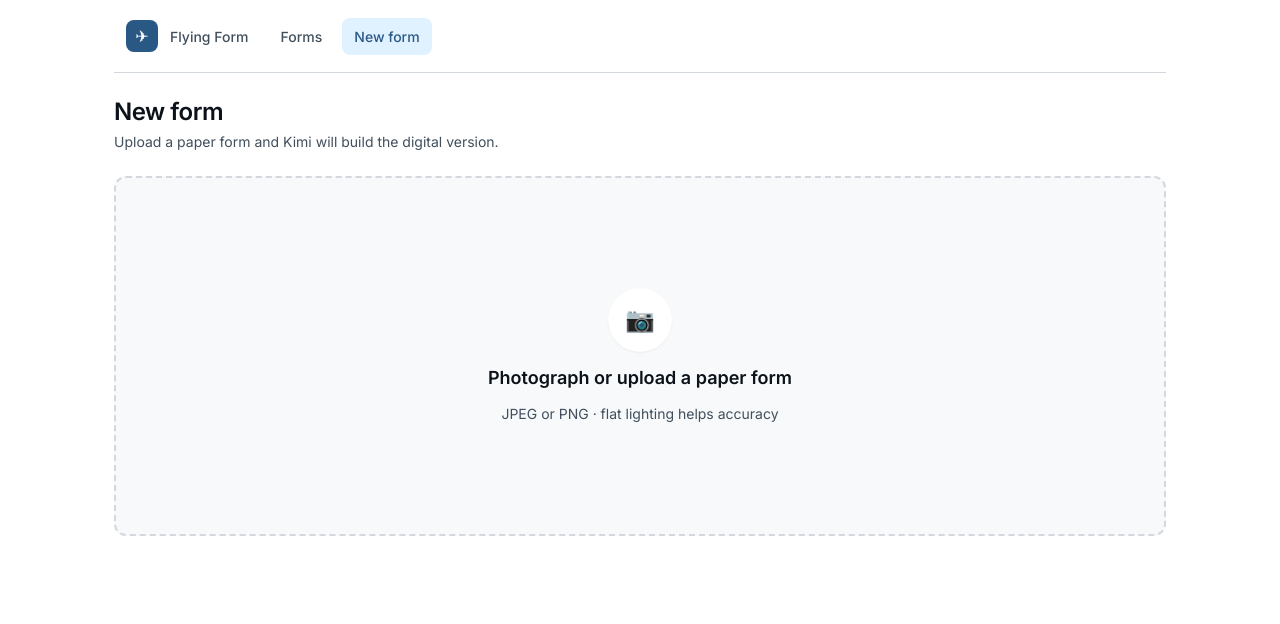
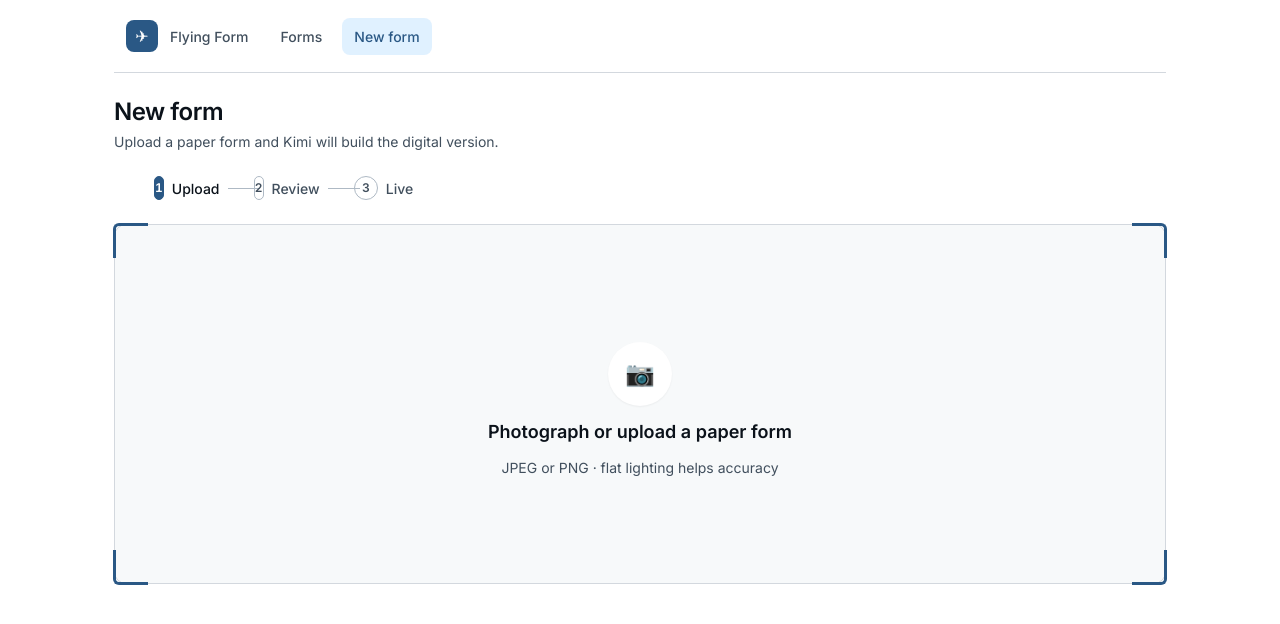
Before and after one commit to wei/flying-form, a React (Vite) app in the folder app/: page /admin/new in a window 1280 px wide. Shown: the top 624 px of the page. Built offline with nearby package versions, Linux system fonts and the light colour scheme.

Commit message:
Enterprise redesign: Inter, forms data table with live counts, create-flow stages, viewfinder signature, copy link, fill hierarchy

```diff
--- a/app/src/components/ScanModal.tsx
+++ b/app/src/components/ScanModal.tsx
@@ -55,7 +55,10 @@ export default function ScanModal({ onResult, onClose }: Props) {
     >
       <div className="modal" onClick={(e) => e.stopPropagation()}>
         <h2>Scan success QR</h2>
-        <div id="qr-reader" style={{ width: 320 }} />
+        <div className="viewfinder" style={{ width: 320 }}>
+          <span className="vf" aria-hidden="true" />
+          <div id="qr-reader" style={{ width: 320 }} />
+        </div>
         <button className="btn secondary" onClick={onClose}>
           Cancel
         </button>
--- a/app/src/index.css
+++ b/app/src/index.css
@@ -1,3 +1,5 @@
+@import "@fontsource-variable/inter";
+
 :root {
   /* ----- OKLCH palette: restrained enterprise cobalt ----- */
   --bg: oklch(1 0 0);
@@ -316,6 +318,39 @@ a:hover { text-decoration: underline; }
 }
 .form-card .jp { font-size: var(--text-xs); color: var(--muted); }
 
+/* ---------- Forms table ---------- */
+.table-wrap { overflow-x: auto; }
+.table-skeleton { display: flex; flex-direction: column; gap: var(--space-2); }
+.forms-table tbody tr:focus-visible { outline: 2px solid var(--primary); outline-offset: -2px; }
+.forms-table .col-qr { width: 60px; }
+.forms-table td.col-qr { padding: var(--space-2) var(--space-3); line-height: 0; }
+.forms-table .num { text-align: right; font-variant-numeric: tabular-nums; }
+.forms-table .cell-title { display: block; font-weight: 600; color: var(--ink); }
+.forms-table .cell-sub { display: block; font-size: var(--text-xs); color: var(--muted); margin-top: 0.1rem; }
+.forms-table .muted-cell { color: var(--muted); white-space: nowrap; font-variant-numeric: tabular-nums; }
+
+/* ---------- Signature: viewfinder corners ----------
+   The product's loop is optical (photograph paper, scan QR).
+   Capture/scan surfaces carry QR finder-corner brackets. */
+.viewfinder {
+  position: relative;
+}
+.viewfinder::before,
+.viewfinder::after,
+.viewfinder > .vf::before,
+.viewfinder > .vf::after {
+  content: "";
+  position: absolute;
+  width: 18px;
+  height: 18px;
+  border: 2.5px solid var(--primary);
+  pointer-events: none;
+}
+.viewfinder::before { top: -2px; left: -2px; border-right: none; border-bottom: none; border-top-left-radius: 6px; }
+.viewfinder::after { top: -2px; right: -2px; border-left: none; border-bottom: none; border-top-right-radius: 6px; }
+.viewfinder > .vf::before { bottom: -2px; left: -2px; border-right: none; border-top: none; border-bottom-left-radius: 6px; }
+.viewfinder > .vf::after { bottom: -2px; right: -2px; border-left: none; border-top: none; border-bottom-right-radius: 6px; }
+
 /* ---------- Empty states ---------- */
 .empty-state {
   display: flex;
@@ -343,6 +378,38 @@ a:hover { text-decoration: underline; }
   font-size: 1.25rem;
 }
 
+/* ---------- Create-flow stages (a real ordered sequence) ---------- */
+.stages {
+  display: flex;
+  align-items: center;
+  gap: var(--space-3);
+  margin-bottom: var(--space-6);
+  font-size: var(--text-sm);
+}
+.stage {
+  display: flex;
+  align-items: center;
+  gap: var(--space-2);
+  color: var(--muted);
+  font-weight: 500;
+}
+.stage-dot {
+  display: grid;
+  place-items: center;
+  width: 1.5rem;
+  height: 1.5rem;
+  border-radius: var(--radius-full);
+  border: 1.5px solid var(--border-strong);
+  font-size: var(--text-xs);
+  font-weight: 600;
+  font-variant-numeric: tabular-nums;
+}
+.stage.current { color: var(--ink); }
+.stage.current .stage-dot { border-color: var(--primary); background: var(--primary); color: var(--primary-ink); }
+.stage.done { color: var(--primary); }
+.stage.done .stage-dot { border-color: var(--primary); color: var(--primary); }
+.stage-rule { flex: 0 0 2rem; height: 1px; background: var(--border-strong); }
+
 /* ---------- New form flow ---------- */
 .dropzone {
   display: flex;
@@ -352,7 +419,7 @@ a:hover { text-decoration: underline; }
   gap: var(--space-3);
   min-height: 360px;
   padding: var(--space-8);
-  border: 2px dashed var(--border);
+  border: 1px solid var(--border);
   border-radius: var(--radius-lg);
   background: var(--surface);
   cursor: pointer;
@@ -361,6 +428,15 @@ a:hover { text-decoration: underline; }
 }
 .dropzone:hover { border-color: var(--primary); background: var(--primary-subtle); }
 .dropzone:focus-within { border-color: var(--primary); background: var(--primary-subtle); }
+/* larger finder corners on the big capture surface */
+.dropzone.viewfinder::before,
+.dropzone.viewfinder::after,
+.dropzone.viewfinder > .vf::before,
+.dropzone.viewfinder > .vf::after {
+  width: 32px;
+  height: 32px;
+  border-width: 3px;
+}
 .dz-icon {
   width: 4rem;
   height: 4rem;
@@ -465,8 +541,10 @@ a:hover { text-decoration: underline; }
   border: 1px solid var(--border);
   border-radius: var(--radius-lg);
 }
-.detail-side .qr-box { margin-bottom: var(--space-3); }
-.detail-side a { font-size: var(--text-sm); font-weight: 500; word-break: break-all; }
+.detail-side .qr-box { margin-bottom: var(--space-4); }
+.side-actions { display: flex; gap: var(--space-2); justify-content: center; flex-wrap: wrap; }
+.side-actions .btn { font-size: var(--text-xs); padding: 0.4rem 0.7rem; }
+.side-actions a:hover { text-decoration: none; }
 .detail-side .meta { margin-top: var(--space-2); font-size: var(--text-sm); color: var(--muted); }
 .detail-main { flex: 1; min-width: 320px; overflow-x: auto; }
 
@@ -570,7 +648,15 @@ dialog.modal-backdrop::backdrop { background: oklch(0 0 0 / 0.45); }
 
 .progress { height: 6px; background: var(--border); border-radius: var(--radius-full); overflow: hidden; }
 .progress-bar { height: 100%; background: var(--primary); transition: width 250ms ease-out; }
-.step-label { color: var(--muted); font-size: var(--text-sm); margin: var(--space-3) 0 var(--space-5); }
+.step-count {
+  color: var(--muted);
+  font-size: var(--text-xs);
+  font-weight: 600;
+  font-variant-numeric: tabular-nums;
+  margin: var(--space-3) 0 var(--space-1);
+}
+.section-title { margin-bottom: var(--space-5); text-wrap: balance; }
+.fill-header h1 { text-wrap: balance; }
 
 .fill-footer {
   position: fixed;
--- a/app/src/pages/AdminFormDetail.tsx
+++ b/app/src/pages/AdminFormDetail.tsx
@@ -20,6 +20,7 @@ export default function AdminFormDetail() {
   const [form, setForm] = useState<StoredForm | null | undefined>(undefined);
   const [subs, setSubs] = useState<Submission[]>([]);
   const [scanning, setScanning] = useState(false);
+  const [copied, setCopied] = useState(false);
   const nav = useNavigate();
   const dialogRef = useRef<HTMLDialogElement>(null);
 
@@ -88,12 +89,25 @@ export default function AdminFormDetail() {
     >
       <div className="detail-grid">
         <aside className="detail-side">
-          <div className="qr-box">
+          <div className="qr-box viewfinder">
+            <span className="vf" aria-hidden="true" />
             <LinkedQR value={`${location.origin}/f/${form.id}`} size={160} />
           </div>
-          <a href={`/f/${form.id}`} target="_blank" rel="noreferrer">
-            Open form
-          </a>
+          <div className="side-actions">
+            <a className="btn secondary" href={`/f/${form.id}`} target="_blank" rel="noreferrer">
+              Open form
+            </a>
+            <button
+              className="btn secondary"
+              onClick={() => {
+                navigator.clipboard.writeText(`${location.origin}/f/${form.id}`);
+                setCopied(true);
+                setTimeout(() => setCopied(false), 1500);
+              }}
+            >
+              {copied ? "Copied" : "Copy link"}
+            </button>
+          </div>
           <p className="meta">{subs.length} {subs.length === 1 ? "submission" : "submissions"}</p>
         </aside>
 
--- a/app/src/pages/AdminNew.tsx
+++ b/app/src/pages/AdminNew.tsx
@@ -53,13 +53,38 @@ export default function AdminNew() {
     }
   };
 
+  const stageIndex =
+    stage.s === "pick" || stage.s === "generating" || stage.s === "error"
+      ? 0
+      : stage.s === "preview" || stage.s === "publishing"
+        ? 1
+        : 2;
+  const STAGES = ["Upload", "Review", "Live"];
+
   return (
     <AdminShell
       title="New form"
       subtitle="Upload a paper form and Kimi will build the digital version."
     >
+      <ol className="stages" aria-label="Create form progress">
+        {STAGES.map((name, i) => (
+          <li
+            key={name}
+            className={`stage${i === stageIndex ? " current" : i < stageIndex ? " done" : ""}`}
+            aria-current={i === stageIndex ? "step" : undefined}
+          >
+            <span className="stage-dot" aria-hidden="true">
+              {i < stageIndex ? "✓" : i + 1}
+            </span>
+            {name}
+            {i < STAGES.length - 1 && <span className="stage-rule" aria-hidden="true" />}
+          </li>
+        ))}
+      </ol>
+
       {stage.s === "pick" && (
-        <label className="dropzone">
+        <label className="dropzone viewfinder">
+          <span className="vf" aria-hidden="true" />
           <input
             type="file"
             accept="image/*"
@@ -110,7 +135,8 @@ export default function AdminNew() {
       {stage.s === "published" && (
         <div className="published">
           <h2>Form is live</h2>
-          <div className="qr-box">
+          <div className="qr-box viewfinder">
+            <span className="vf" aria-hidden="true" />
             <LinkedQR value={`${location.origin}/f/${stage.formId}`} size={260} />
           </div>
           <p>
--- a/app/src/pages/Fill.tsx
+++ b/app/src/pages/Fill.tsx
@@ -47,7 +47,8 @@ export default function Fill() {
         <div className="success-check" aria-hidden="true">✓</div>
         <h1>{t("successTitle", lang)}</h1>
         <p>{t("successBody", lang)}</p>
-        <div className="qr-box">
+        <div className="qr-box viewfinder">
+          <span className="vf" aria-hidden="true" />
           <LinkedQR value={qrPayload} size={220} />
         </div>
         <p className="sub-ref">#{subId}</p>
@@ -99,10 +100,12 @@ export default function Fill() {
       >
         <div className="progress-bar" style={{ width: `${((step + 1) / sections.length) * 100}%` }} />
       </div>
-      <p className="step-label">
-        {t("step", lang)} {step + 1} {t("of", lang)} {sections.length} ·{" "}
+      <p className="step-count">
+        {t("step", lang)} {step + 1} {t("of", lang)} {sections.length}
+      </p>
+      <h2 className="section-title">
         {lang === "ja" ? section.title_ja : section.title_en}
-      </p>
+      </h2>
       <main>
         {section.fields.map((f) => (
           <FieldInput
```
Also changed, not shown: 2 other files (tests, documents, lock files or other folders).
